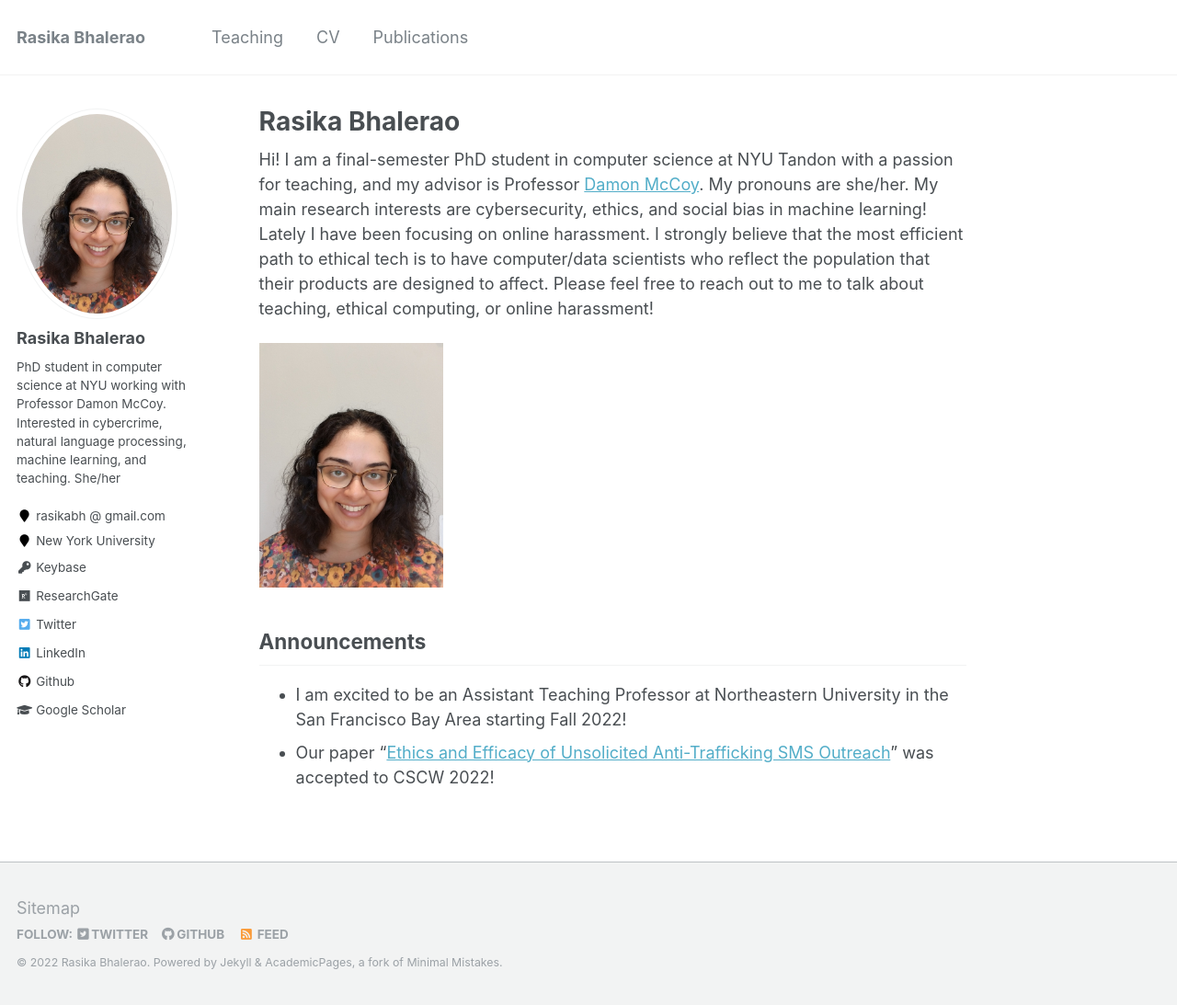
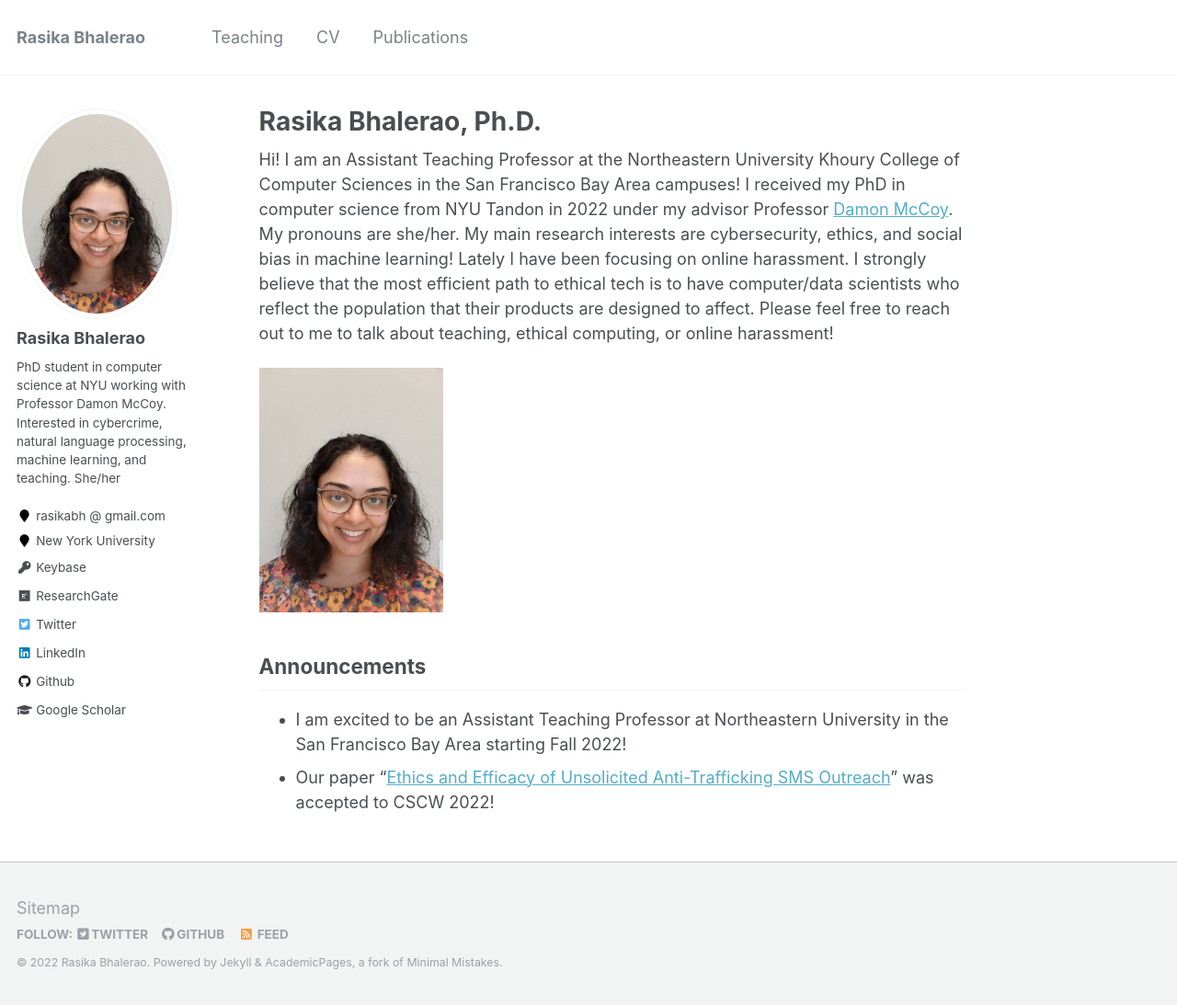
Before and after one commit to rasikabh/rasikabh.github.io, a Jekyll site: the page built from _pages/about.md, in a window 1280 px wide and 1093 px high. Shown: the whole window at 92% size. Built offline with Jekyll 4.4.1, drawn with Linux system fonts in a browser that asks for light colours.

Commit message:
Update about.md

```diff
--- a/_pages/about.md
+++ b/_pages/about.md
@@ -1,6 +1,6 @@
 ---
 permalink: /
-title: "Rasika Bhalerao"
+title: "Rasika Bhalerao, Ph.D."
 excerpt: "About me"
 author_profile: true
 redirect_from:
@@ -8,7 +8,7 @@
   - about.html
 ---
 
-Hi! I am a final-semester PhD student in computer science at NYU Tandon with a passion for teaching, and my advisor is Professor [Damon McCoy](http://damonmccoy.com).
+Hi! I am an Assistant Teaching Professor at the Northeastern University Khoury College of Computer Sciences in the San Francisco Bay Area campuses! I received my PhD in computer science from NYU Tandon in 2022 under my advisor Professor [Damon McCoy](http://damonmccoy.com).
 My pronouns are she/her.
 My main research interests are cybersecurity, ethics, and social bias in machine learning! Lately I have been focusing on online harassment.
 I strongly believe that the most efficient path to ethical tech is to have computer/data scientists who reflect the population that their products are designed to affect.
```
